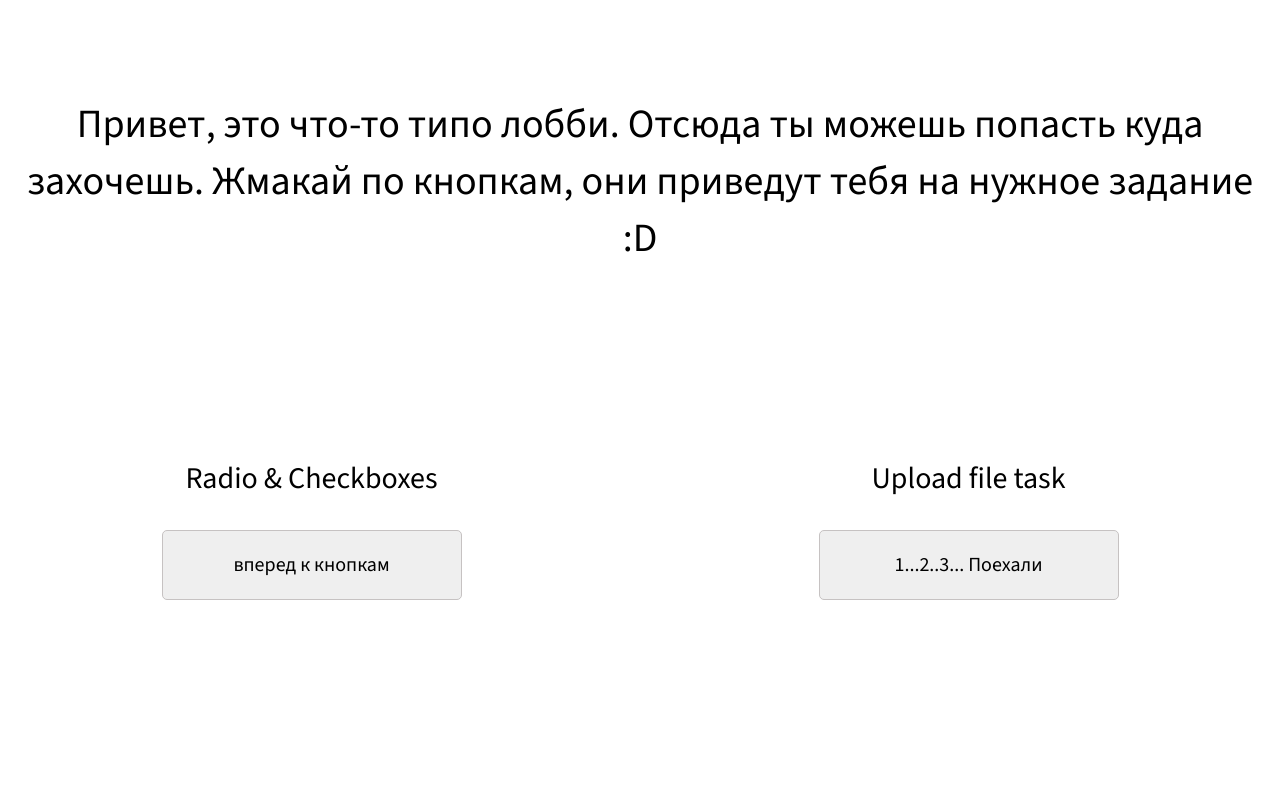
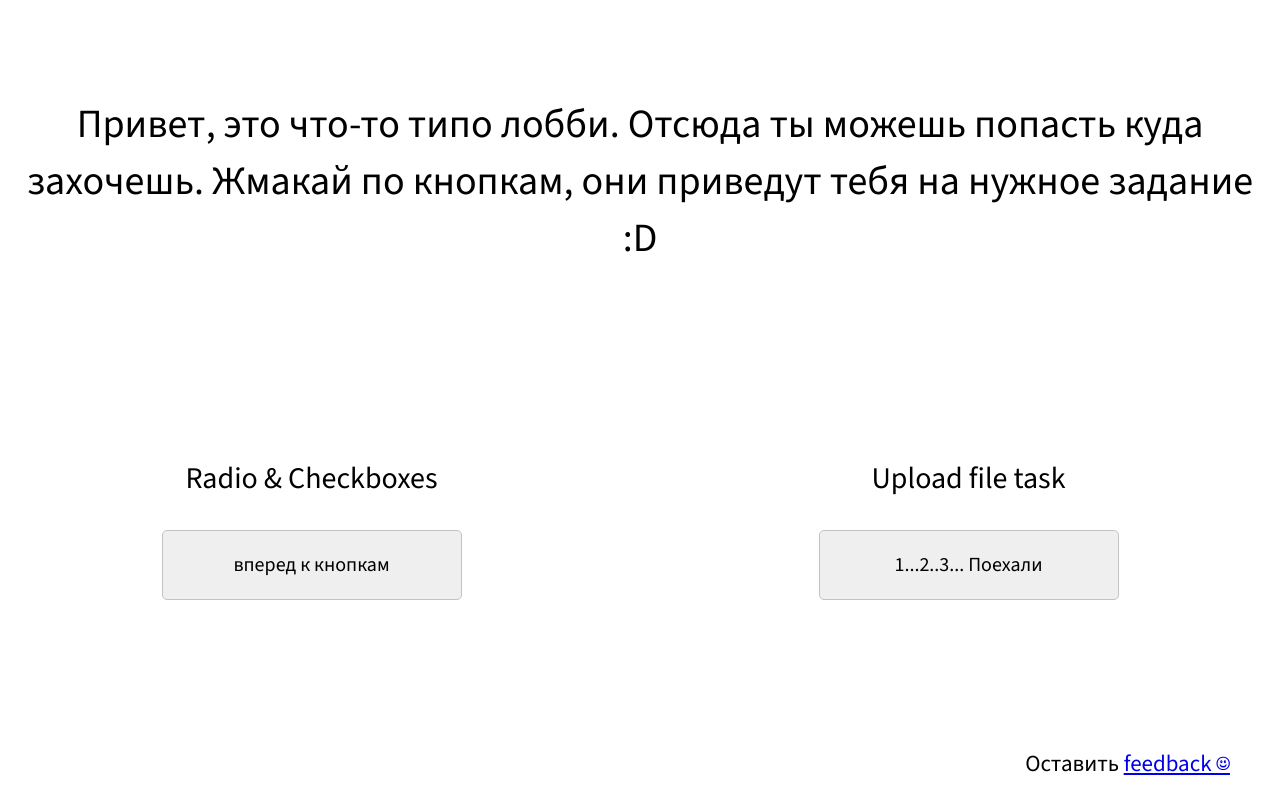
Before and after one commit to Torrex1/vue-buttons, a Vue app: page / in a window 1280 px wide. Built offline with nearby package versions, Linux system fonts and the light colour scheme.

Commit message:
add feedback

```diff
--- a/src/pages/Home.vue
+++ b/src/pages/Home.vue
@@ -27,10 +27,25 @@
         </div>
     </main>
 
+    <footer>
+        <label>Оставить
+            <a href="mailto:TarikulievRM@stud.rosnou.ru?cc=flendik666@gmail.com&subject=%D0%97%D0%B4%D1%80%D0%B0%D0%B2%D1%81%D1%82%D0%B2%D1%83%D0%B9%2C%20%D0%B4%D0%BE%D1%80%D0%BE%D0%B3%D0%BE%D0%B9%20%D0%BF%D1%80%D0%BE%D0%B2%D0%B5%D1%80%D1%8F%D1%8E%D1%89%D0%B8%D0%B9%21%20%D0%9E%D1%86%D0%B5%D0%BD%D0%B8%20%D0%BA%D0%B0%D1%87%D0%B5%D1%81%D1%82%D0%B2%D0%BE%20%D0%BF%D1%80%D0%BE%D0%B4%D0%B5%D0%BB%D0%B0%D0%BD%D0%BD%D0%BE%D0%B9%20%D0%BC%D0%BD%D0%BE%D0%B9%20%D1%80%D0%B0%D0%B1%D0%BE%D1%82%D1%8B%20%D0%BF%D0%B6%D1%88%D0%BA%D0%B0%20%3A%29&body=%D0%A7%D0%B5%D0%BA%D0%B1%D0%BE%D0%BA%D1%81%D1%8B%20%D0%B8%20%D1%80%D0%B0%D0%B4%D0%B8%D0%BE%20%D0%BA%D0%BD%D0%BE%D0%BF%D0%BA%D0%B8%3A%20___%20%28%D0%BE%D1%82%201%20%D0%B4%D0%BE%205%29%20%0A%D0%97%D0%B0%D0%B3%D1%80%D1%83%D0%B7%D1%87%D0%B8%D0%BA%20%D1%84%D0%B0%D0%B9%D0%BB%D0%BE%D0%B2%3A%20___%20%28%D0%BE%D1%82%201%20%D0%B4%D0%BE%205%29%0A%D0%9A%D0%BE%D0%BC%D0%BC%D0%B5%D0%BD%D1%82%D0%B0%D1%80%D0%B8%D0%B8%2C%20%D0%BF%D0%BE%D0%B6%D0%B5%D0%BB%D0%B0%D0%BD%D0%B8%D1%8F%20%D0%BF%D0%BE%20%D1%83%D0%BB%D1%83%D1%87%D1%88%D0%B5%D0%BD%D0%B8%D1%8E%3A">
+                feedback ☺
+            </a>
+        </label>
+    </footer>
+
 </template>
 
 <style scoped>
 /* стилизация кнопок на странице */
+footer label {
+    font-size: 23px;
+    position: absolute;
+    bottom: 20px;
+    right: 50px;
+}
+
 button {
     padding: 20px;
     width: 300px;
```
